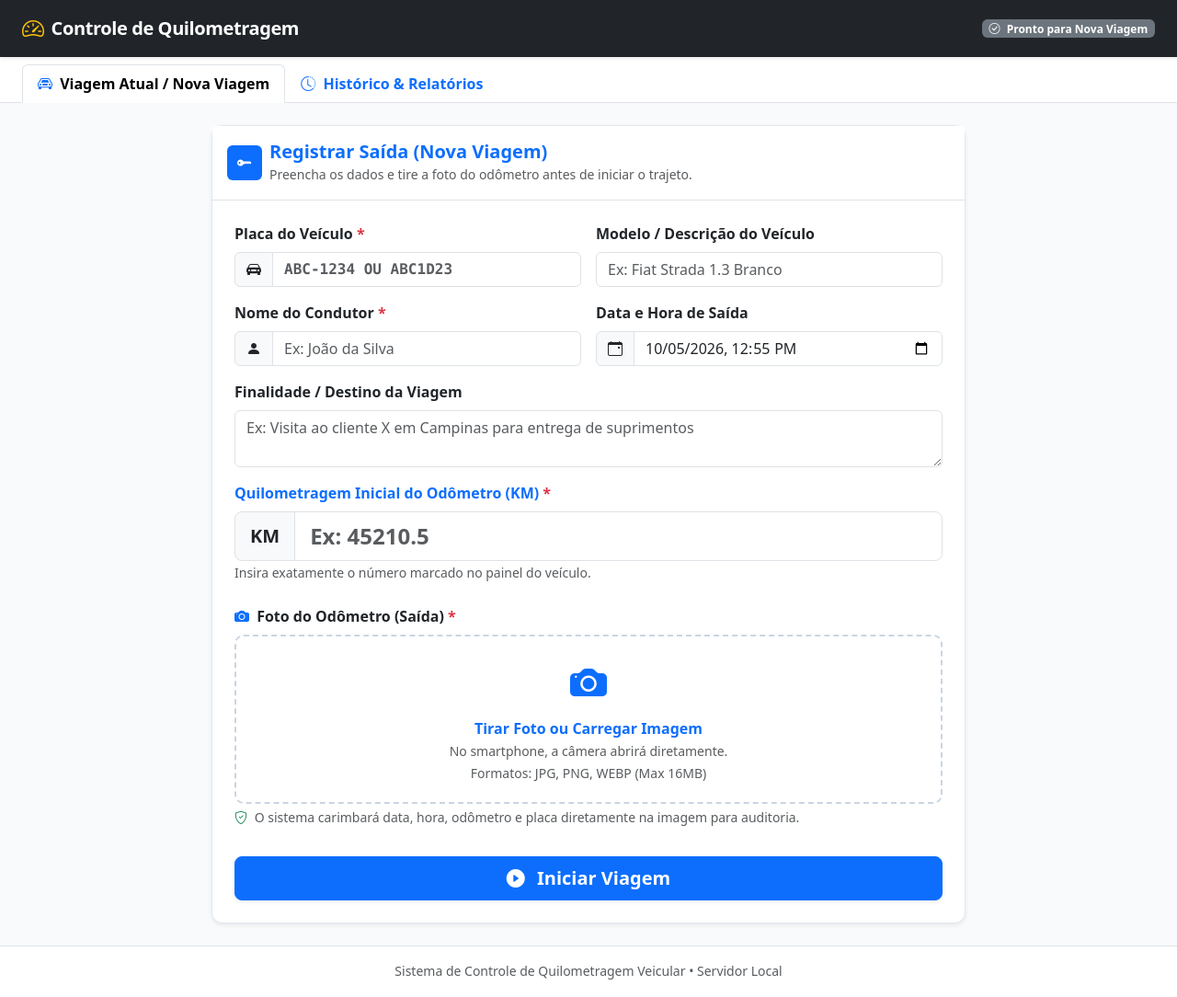
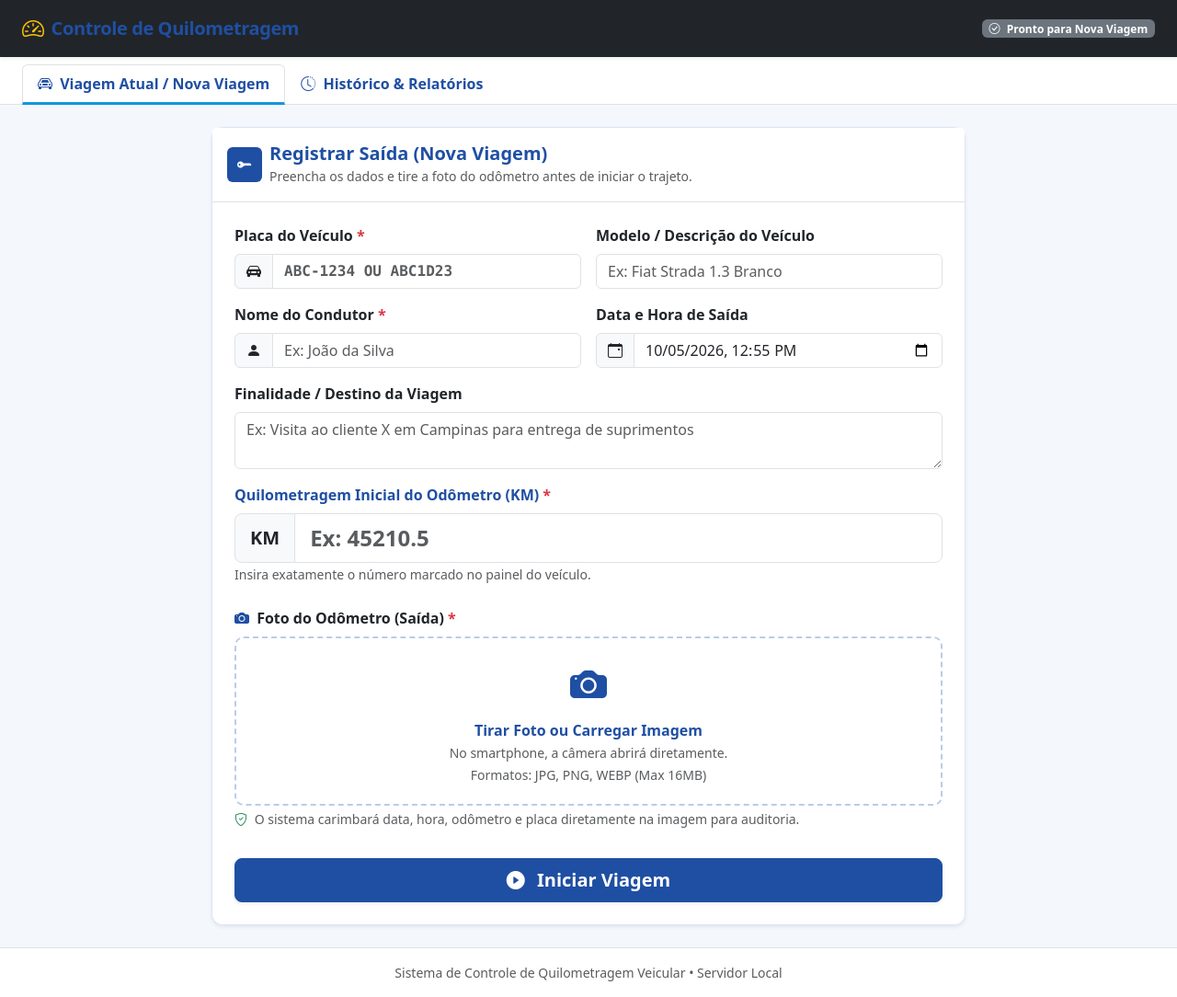
Before and after one commit to E-Troll/APPFROTA, a Flask app: page / in a window 1280 px wide. Shown: the whole page at 92% size. Run offline with Flask 3, Linux system fonts and the light colour scheme; data that the repository does not hold is empty; some libraries are stand-ins or nearby versions.

Commit message:
Apply COR blue palette to styles
Co-authored-by: Copilot <223556219+Copilot@users.noreply.github.com>

```diff
--- a/static/css/style.css
+++ b/static/css/style.css
@@ -1,18 +1,53 @@
-/* Custom Styles for Vehicle Mileage Tracking Application */
+/* Custom Styles for Controle de KM COR */
 
 :root {
-    --primary-color: #1e3a8a;
-    --primary-hover: #1e40af;
-    --accent-color: #0284c7;
+    --primary-color: #1f4fa3;
+    --primary-hover: #183f85;
+    --accent-color: #1296dc;
     --success-color: #16a34a;
     --warning-color: #d97706;
     --danger-color: #dc2626;
-    --dark-bg: #0f172a;
+    --dark-bg: #0f2a5c;
     --card-shadow: 0 4px 6px -1px rgba(0, 0, 0, 0.08), 0 2px 4px -2px rgba(0, 0, 0, 0.05);
+
+    --bs-primary: #1f4fa3;
+    --bs-primary-rgb: 31, 79, 163;
+    --bs-info: #1296dc;
+    --bs-info-rgb: 18, 150, 220;
+    --bs-link-color: #1f4fa3;
+    --bs-link-hover-color: #183f85;
+}
+
+.btn-primary {
+    --bs-btn-bg: #1f4fa3;
+    --bs-btn-border-color: #1f4fa3;
+    --bs-btn-hover-bg: #183f85;
+    --bs-btn-hover-border-color: #183f85;
+    --bs-btn-active-bg: #153671;
+    --bs-btn-active-border-color: #153671;
+    --bs-btn-disabled-bg: #1f4fa3;
+    --bs-btn-disabled-border-color: #1f4fa3;
+}
+
+.btn-outline-primary {
+    --bs-btn-color: #1f4fa3;
+    --bs-btn-border-color: #1f4fa3;
+    --bs-btn-hover-bg: #1f4fa3;
+    --bs-btn-hover-border-color: #1f4fa3;
+    --bs-btn-active-bg: #1f4fa3;
+    --bs-btn-active-border-color: #1f4fa3;
+}
+
+.text-primary {
+    color: #1f4fa3 !important;
+}
+
+.bg-primary {
+    background-color: #1f4fa3 !important;
 }
 
 body {
-    background-color: #f8fafc;
+    background-color: #f4f8fd;
     color: #1e293b;
     font-family: system-ui, -apple-system, 'Segoe UI', Roboto, Helvetica, Arial, sans-serif;
     min-height: 100vh;
@@ -21,15 +56,45 @@ body {
 }
 
 /* Navbar */
+.brand-navbar {
+    background-color: #ffffff;
+    border-bottom: 3px solid transparent;
+    border-image: linear-gradient(90deg, #1f4fa3 0%, #1296dc 100%) 1;
+}
+
 .navbar-brand {
     font-weight: 700;
     letter-spacing: -0.02em;
+    color: #1f4fa3;
+}
+
+.navbar-brand:hover {
+    color: #183f85;
+}
+
+.brand-logo {
+    height: 52px;
+    width: 52px;
+    object-fit: contain;
+}
+
+.brand-title {
+    background: linear-gradient(90deg, #1f4fa3 0%, #1296dc 100%);
+    -webkit-background-clip: text;
+    background-clip: text;
+    -webkit-text-fill-color: transparent;
+    font-size: 1.25rem;
+}
+
+.nav-tabs .nav-link.active {
+    color: #1f4fa3;
+    border-bottom: 3px solid #1296dc;
 }
 
 /* Card Styling */
 .card {
     border-radius: 12px;
-    border: 1px solid #e2e8f0;
+    border: 1px solid #dbe6f4;
     box-shadow: var(--card-shadow);
     transition: transform 0.15s ease, box-shadow 0.15s ease;
 }
@@ -50,7 +115,7 @@ body {
 
 /* Active Trip Pulse & Card */
 .active-trip-card {
-    background: linear-gradient(135deg, #1e3a8a 0%, #1e40af 100%);
+    background: linear-gradient(135deg, #1f4fa3 0%, #1296dc 100%);
     color: #ffffff;
     border: none;
 }
@@ -73,7 +138,7 @@ body {
 
 /* Photo Upload Box */
 .photo-upload-box {
-    border: 2px dashed #cbd5e1;
+    border: 2px dashed #b9cde8;
     border-radius: 10px;
     padding: 20px;
     text-align: center;
@@ -83,8 +148,8 @@ body {
 }
 
 .photo-upload-box:hover {
-    border-color: var(--primary-color);
-    background-color: #f1f5f9;
+    border-color: var(--accent-color);
+    background-color: #eef6fd;
 }
 
 .photo-preview-container {
@@ -97,7 +162,7 @@ body {
     max-height: 200px;
     border-radius: 8px;
     object-fit: cover;
-    border: 2px solid #e2e8f0;
+    border: 2px solid #dbe6f4;
 }
 
 /* Photo Thumbnails in Table/Timeline */
@@ -108,7 +173,7 @@ body {
     border-radius: 6px;
     cursor: pointer;
     transition: transform 0.15s ease, filter 0.15s ease;
-    border: 1px solid #cbd5e1;
+    border: 1px solid #b9cde8;
 }
 
 .odometer-thumb:hover {
@@ -130,7 +195,7 @@ body {
     bottom: 8px;
     left: 11px;
     width: 2px;
-    background-color: #e2e8f0;
+    background-color: #dbe6f4;
 }
 
 .timeline-item {
```
Also changed, not shown: public/static/css/style.css (+79 -14 lines).
